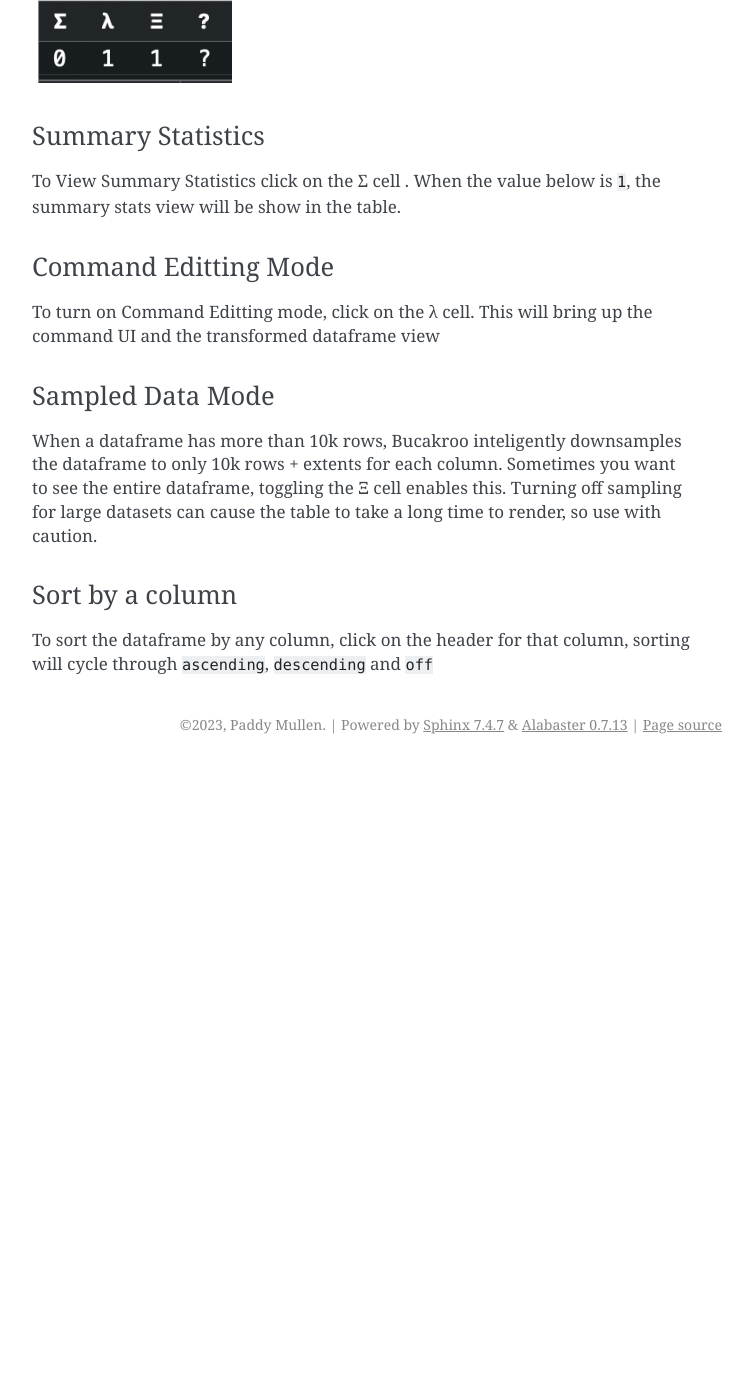
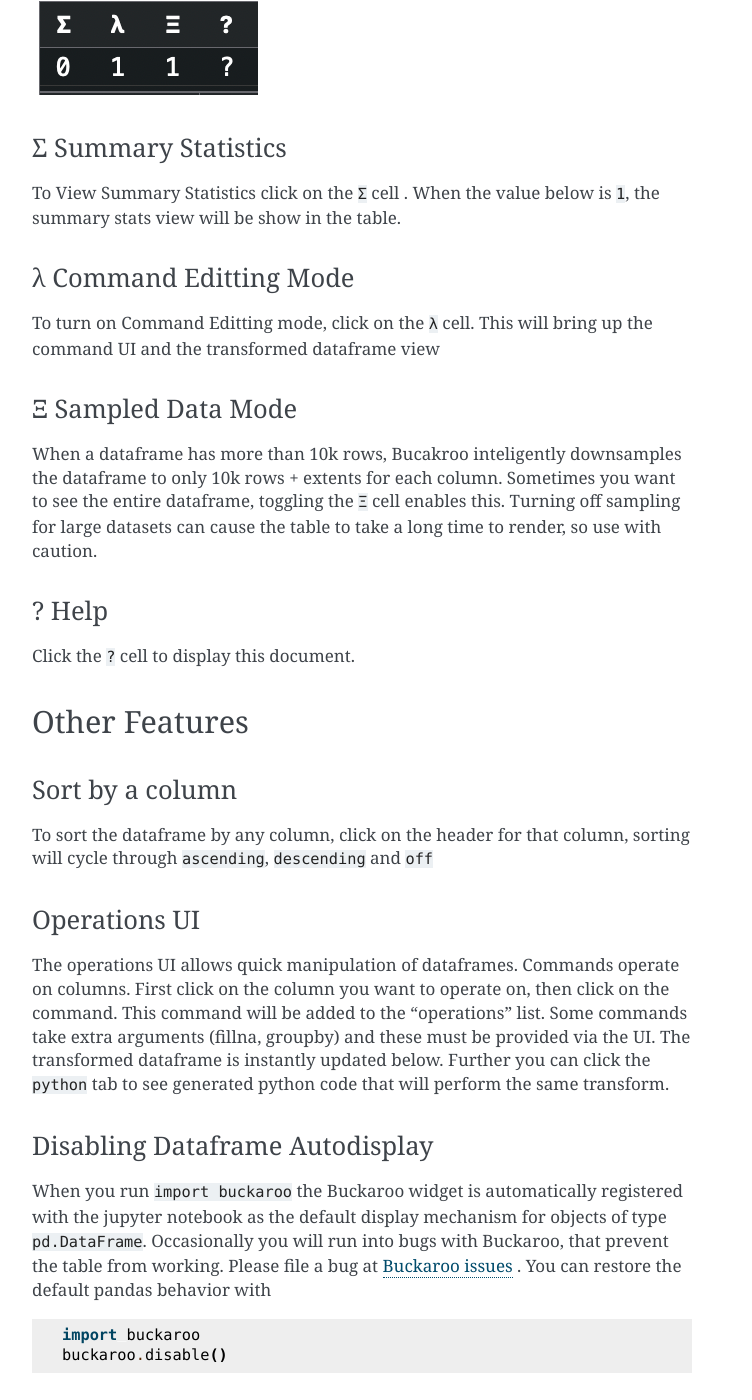
Before and after one commit to paddymul/buckaroo, a Sphinx documentation site: the page built from docs/source/feature_reference.rst, in a window 1280 px wide and 1400 px high, scrolled down 650 px. Shown: the whole window, without its empty margins (388-1140 px from the left). Built offline with Sphinx 7.4.7, drawn with Linux system fonts in a browser that asks for light colours; before the commit the page ends 1414 px from its top, so only the background shows below that; some of the changed text lies outside the part shown.

Commit message:
updated feature list and icons

```diff
--- a/docs/source/feature_reference.rst
+++ b/docs/source/feature_reference.rst
@@ -16,25 +16,50 @@
 The status bar is displayed above every table, it allows quick toggling of different UI modes
 
 .. image:: _static/Statusbar.png
-  :width: 200
   :alt: Status Bar
 
 
-Summary Statistics
-------------------
-To View Summary Statistics click on the Σ cell .  When the value below is ``1``, the summary stats view will be show in the table.
+Σ Summary Statistics
+--------------------
 
-Command Editting Mode
----------------------
+To View Summary Statistics click on the ``Σ`` cell .  When the value below is ``1``, the summary stats view will be show in the table.
 
-To turn on Command Editting mode, click on the λ cell.  This will bring up the command UI and the transformed dataframe view
+λ Command Editting Mode
+-----------------------
 
-Sampled Data Mode
------------------
+To turn on Command Editting mode, click on the ``λ`` cell.  This will bring up the command UI and the transformed dataframe view
 
-When a dataframe has more than 10k rows, Bucakroo inteligently downsamples the dataframe to only 10k rows + extents for each column.  Sometimes you want to see the entire dataframe, toggling the Ξ cell enables this.  Turning off sampling for large datasets can cause the table to take a long time to render, so use with caution.
+Ξ Sampled Data Mode
+-------------------
+
+When a dataframe has more than 10k rows, Bucakroo inteligently downsamples the dataframe to only 10k rows + extents for each column.  Sometimes you want to see the entire dataframe, toggling the ``Ξ`` cell enables this.  Turning off sampling for large datasets can cause the table to take a long time to render, so use with caution.
+
+? Help
+------
+
+Click the ``?`` cell to display this document.
+
+
+Other Features
+==============
+
 
 Sort by a column
 ----------------
 
 To sort the dataframe by any column, click on the header for that column, sorting will cycle through ``ascending``, ``descending`` and ``off``
+
+Operations UI
+-------------
+
+The operations UI allows quick manipulation of dataframes.  Commands operate on columns.  First click on the column you want to operate on, then click on the command.  This command will be added to the "operations" list.  Some commands take extra arguments (fillna, groupby) and these must be provided via the UI.  The transformed dataframe is instantly updated below. Further you can click the ``python`` tab to see generated python code that will perform the same transform.
+
+Disabling Dataframe Autodisplay
+-------------------------------
+
+When you run ``import buckaroo`` the Buckaroo widget is automatically registered with the jupyter notebook as the default display mechanism for objects of type ``pd.DataFrame``.  Occasionally you will run into bugs with Buckaroo, that prevent the table from working.  Please file a bug at `Buckaroo issues <https://github.com/paddymul/buckaroo/issues>`_ .  You can restore the default pandas behavior with
+
+.. code-block:: python
+
+    import buckaroo
+    buckaroo.disable()
--- a/docs/source/index.rst
+++ b/docs/source/index.rst
@@ -14,11 +14,6 @@
 
 	 <iframe width="560" height="315" src="https://www.youtube.com/embed/3XdU5hpOUYY" title="YouTube video player" frameborder="0" allow="accelerometer; autoplay; clipboard-write; encrypted-media; gyroscope; picture-in-picture; web-share" allowfullscreen></iframe>
 
-
-
-.. note::
-
-   This project is under active development.
 
 .. toctree::
    :maxdepth: 2
```
